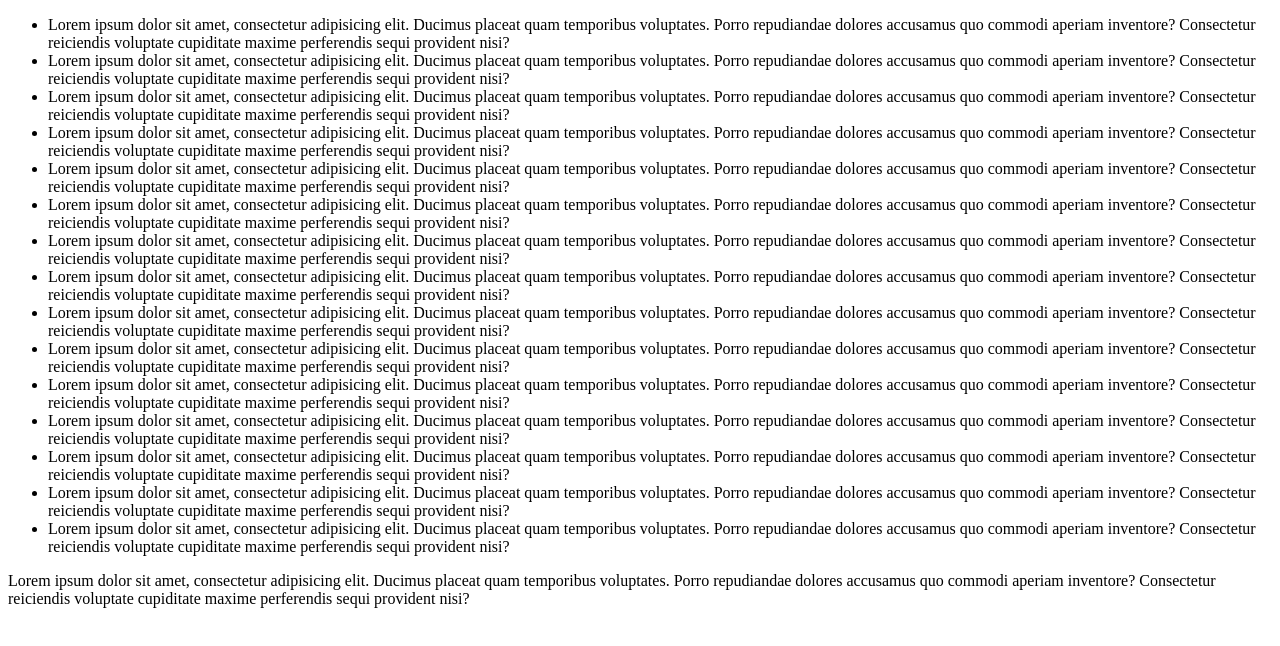
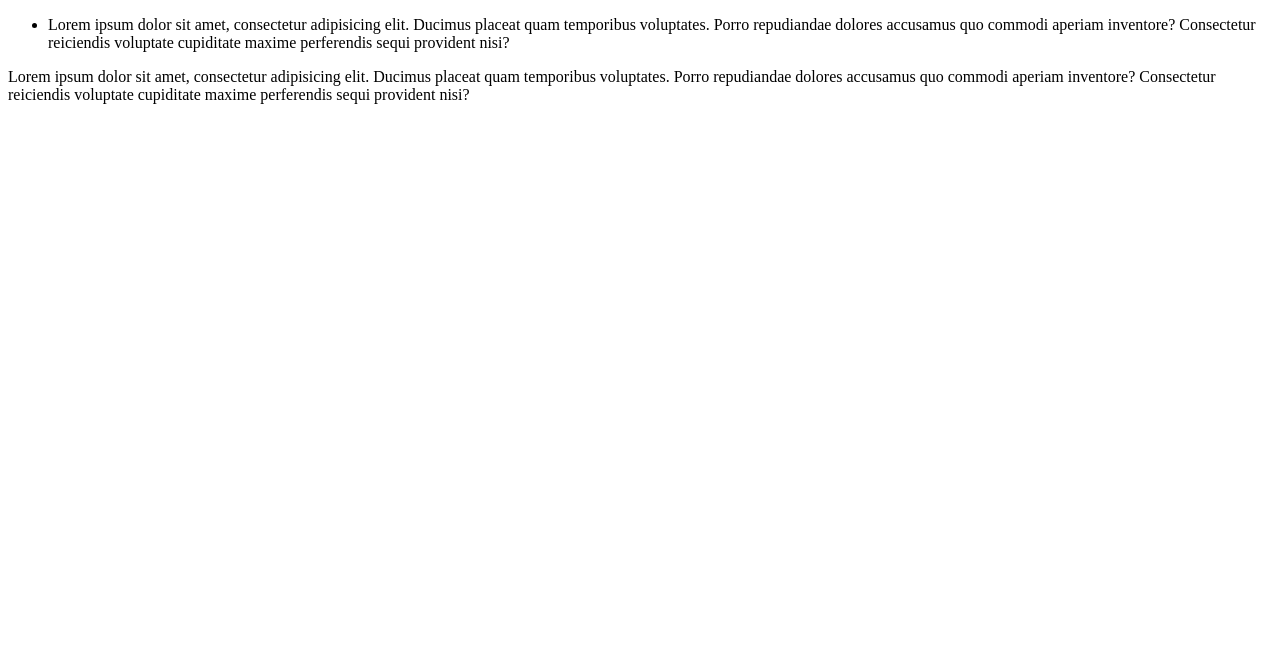
Before and after one commit to RomanPateichuk/HelloPackage, a website: page index.html in a window 1280 px wide. Drawn offline with Linux system fonts and the light colour scheme.

Commit message:
fix: mamamsmsamsamsamsmsamsam

```diff
--- a/index.html
+++ b/index.html
@@ -13,48 +13,6 @@
     <li>Lorem ipsum dolor sit amet, consectetur adipisicing elit. Ducimus placeat quam temporibus voluptates. Porro
       repudiandae dolores accusamus quo commodi aperiam inventore? Consectetur reiciendis voluptate cupiditate maxime
       perferendis sequi provident nisi?</li>
-    <li>Lorem ipsum dolor sit amet, consectetur adipisicing elit. Ducimus placeat quam temporibus voluptates. Porro
-      repudiandae dolores accusamus quo commodi aperiam inventore? Consectetur reiciendis voluptate cupiditate maxime
-      perferendis sequi provident nisi?</li>
-    <li>Lorem ipsum dolor sit amet, consectetur adipisicing elit. Ducimus placeat quam temporibus voluptates. Porro
-      repudiandae dolores accusamus quo commodi aperiam inventore? Consectetur reiciendis voluptate cupiditate maxime
-      perferendis sequi provident nisi?</li>
-    <li>Lorem ipsum dolor sit amet, consectetur adipisicing elit. Ducimus placeat quam temporibus voluptates. Porro
-      repudiandae dolores accusamus quo commodi aperiam inventore? Consectetur reiciendis voluptate cupiditate maxime
-      perferendis sequi provident nisi?</li>
-    <li>Lorem ipsum dolor sit amet, consectetur adipisicing elit. Ducimus placeat quam temporibus voluptates. Porro
-      repudiandae dolores accusamus quo commodi aperiam inventore? Consectetur reiciendis voluptate cupiditate maxime
-      perferendis sequi provident nisi?</li>
-    <li>Lorem ipsum dolor sit amet, consectetur adipisicing elit. Ducimus placeat quam temporibus voluptates. Porro
-      repudiandae dolores accusamus quo commodi aperiam inventore? Consectetur reiciendis voluptate cupiditate maxime
-      perferendis sequi provident nisi?</li>
-    <li>Lorem ipsum dolor sit amet, consectetur adipisicing elit. Ducimus placeat quam temporibus voluptates. Porro
-      repudiandae dolores accusamus quo commodi aperiam inventore? Consectetur reiciendis voluptate cupiditate maxime
-      perferendis sequi provident nisi?</li>
-    <li>Lorem ipsum dolor sit amet, consectetur adipisicing elit. Ducimus placeat quam temporibus voluptates. Porro
-      repudiandae dolores accusamus quo commodi aperiam inventore? Consectetur reiciendis voluptate cupiditate maxime
-      perferendis sequi provident nisi?</li>
-    <li>Lorem ipsum dolor sit amet, consectetur adipisicing elit. Ducimus placeat quam temporibus voluptates. Porro
-      repudiandae dolores accusamus quo commodi aperiam inventore? Consectetur reiciendis voluptate cupiditate maxime
-      perferendis sequi provident nisi?</li>
-    <li>Lorem ipsum dolor sit amet, consectetur adipisicing elit. Ducimus placeat quam temporibus voluptates. Porro
-      repudiandae dolores accusamus quo commodi aperiam inventore? Consectetur reiciendis voluptate cupiditate maxime
-      perferendis sequi provident nisi?</li>
-    <li>Lorem ipsum dolor sit amet, consectetur adipisicing elit. Ducimus placeat quam temporibus voluptates. Porro
-      repudiandae dolores accusamus quo commodi aperiam inventore? Consectetur reiciendis voluptate cupiditate maxime
-      perferendis sequi provident nisi?</li>
-    <li>Lorem ipsum dolor sit amet, consectetur adipisicing elit. Ducimus placeat quam temporibus voluptates. Porro
-      repudiandae dolores accusamus quo commodi aperiam inventore? Consectetur reiciendis voluptate cupiditate maxime
-      perferendis sequi provident nisi?</li>
-    <li>Lorem ipsum dolor sit amet, consectetur adipisicing elit. Ducimus placeat quam temporibus voluptates. Porro
-      repudiandae dolores accusamus quo commodi aperiam inventore? Consectetur reiciendis voluptate cupiditate maxime
-      perferendis sequi provident nisi?</li>
-    <li>Lorem ipsum dolor sit amet, consectetur adipisicing elit. Ducimus placeat quam temporibus voluptates. Porro
-      repudiandae dolores accusamus quo commodi aperiam inventore? Consectetur reiciendis voluptate cupiditate maxime
-      perferendis sequi provident nisi?</li>
-    <li>Lorem ipsum dolor sit amet, consectetur adipisicing elit. Ducimus placeat quam temporibus voluptates. Porro
-      repudiandae dolores accusamus quo commodi aperiam inventore? Consectetur reiciendis voluptate cupiditate maxime
-      perferendis sequi provident nisi?</li>
   </ul>Lorem ipsum dolor sit amet, consectetur adipisicing elit. Ducimus placeat quam temporibus voluptates. Porro
   repudiandae dolores accusamus quo commodi aperiam inventore? Consectetur reiciendis voluptate cupiditate maxime
   perferendis sequi provident nisi?
```
